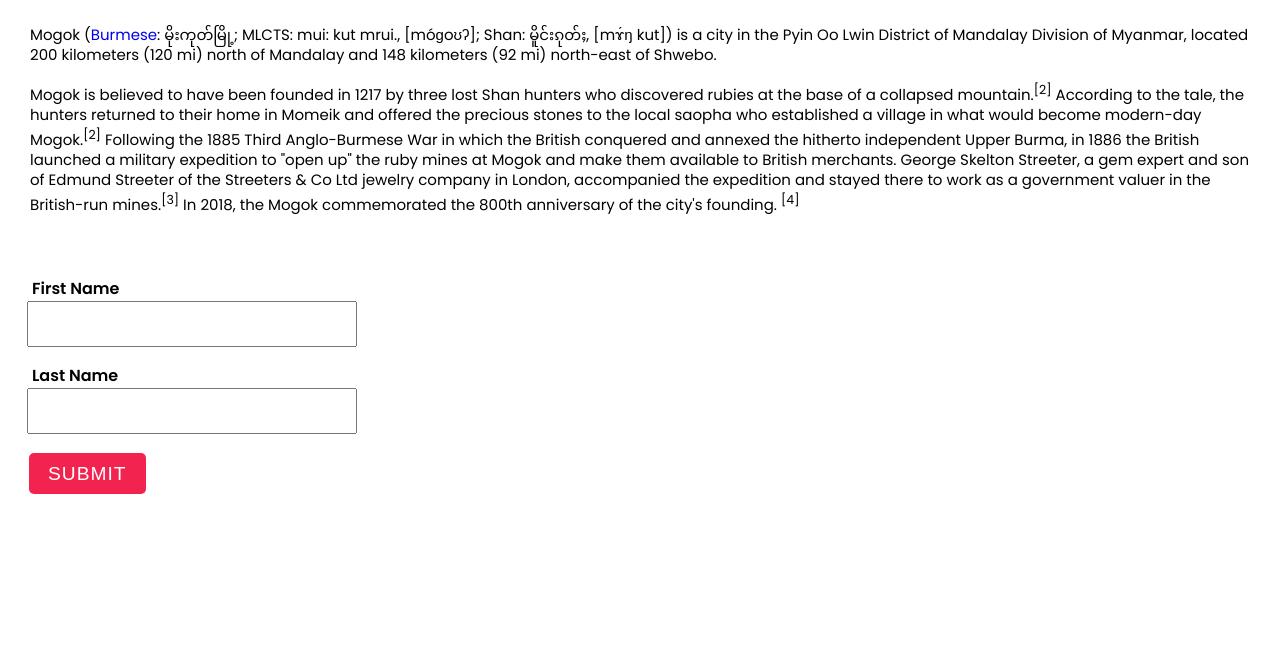
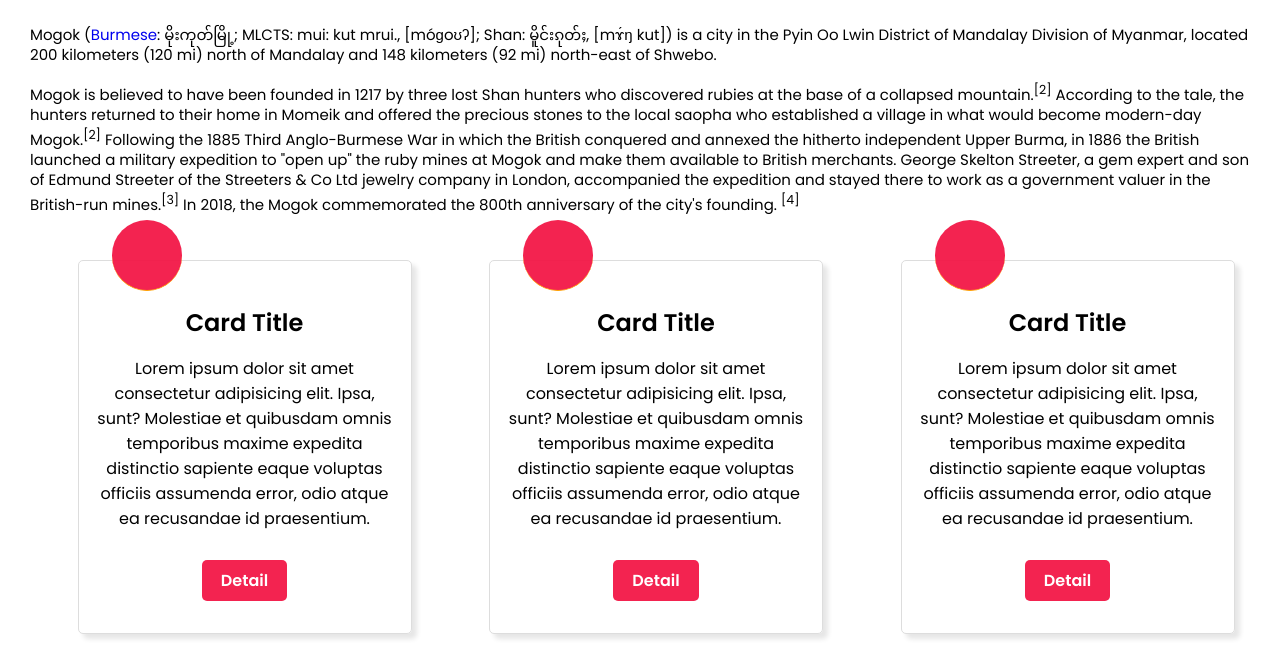
Before and after one commit to HlaChoHtut/OwnTesting, a plain HTML site: page index.html in a window 1280 px wide. Shown: the part 89-736 px from the top of the page. Drawn offline with Linux system fonts and the light colour scheme.

Commit message:
Adding more HTML & CSS

```diff
--- a/index.html
+++ b/index.html
@@ -19,6 +19,28 @@
             In 2018, the Mogok commemorated the 800th anniversary of the city's founding. <sup>[4]</sup>
         </p>
     </div>
+    <div class="card-container">
+        <div class="card">
+            <span></span>
+            <h2 class="card-title">Card Title</h2>
+            <p class="card-para">Lorem ipsum dolor sit amet consectetur adipisicing elit. Ipsa, sunt? Molestiae et quibusdam omnis temporibus maxime expedita distinctio sapiente eaque voluptas officiis assumenda error, odio atque ea recusandae id praesentium.</p>
+            <a href="#" class="detail">Detail</a>
+        </div>
+        <div class="card">
+            <span></span>
+            <h2 class="card-title">Card Title</h2>
+            <p class="card-para">Lorem ipsum dolor sit amet consectetur adipisicing elit. Ipsa, sunt? Molestiae et quibusdam omnis temporibus maxime expedita distinctio sapiente eaque voluptas officiis assumenda error, odio atque ea recusandae id praesentium.</p>
+            <a href="#" class="detail">Detail</a>
+        </div>
+        <div class="card">
+            <span></span>
+            <h2 class="card-title">Card Title</h2>
+            <p class="card-para">Lorem ipsum dolor sit amet consectetur adipisicing elit. Ipsa, sunt? Molestiae et quibusdam omnis temporibus maxime expedita distinctio sapiente eaque voluptas officiis assumenda error, odio atque ea recusandae id praesentium.</p>
+            <a href="#" class="detail">Detail</a>
+        </div>
+    </div>
+
+
     <div class="inputField">
         <label for="fname">First Name</label>
         <input type="text" id="fname" name="fname">
--- a/style.css
+++ b/style.css
@@ -23,6 +23,50 @@ a {
     padding: 2em;
     font-size: 15px;
     line-height: 20px;
+}
+
+.card-container {
+    display: flex;
+    justify-content: space-evenly;
+}
+
+.card {
+    margin-left: 2em;
+    max-width: 300px;
+    text-align: center;
+    border: 1px solid #dddddd;
+    border-radius: 5px;
+    padding: 1.5em 1em 2em;
+    box-shadow: 5px 5px 5px rgba(0, 0, 0, 0.1);
+    position: relative;
+    z-index: -1;
+}
+
+.card span {
+    background-color: rgba(243, 25, 72, 0.952);
+    width: 70px;
+    height: 70px;
+    position: absolute;
+    margin-top: -3em;
+    top: 5%;
+    left: 10%;
+    border-radius: 50px;
+}
+
+.card-title {
+    margin-bottom: .5em;
+
+}
+
+.card a {
+    display: inline-block;
+    color: white;
+    background-color: rgba(243, 25, 72, 0.952);
+    padding: .5em 1.2em;
+    margin-top: .8em;
+    font-size: 1em;
+    font-weight: bold;
+    border-radius: 5px;
 }
 
 .inputField {
```
